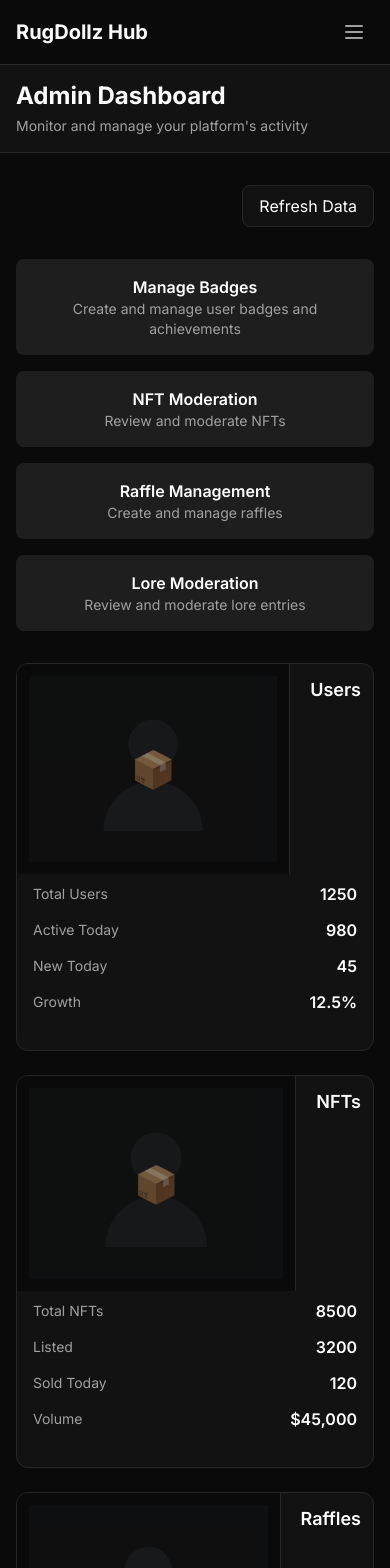
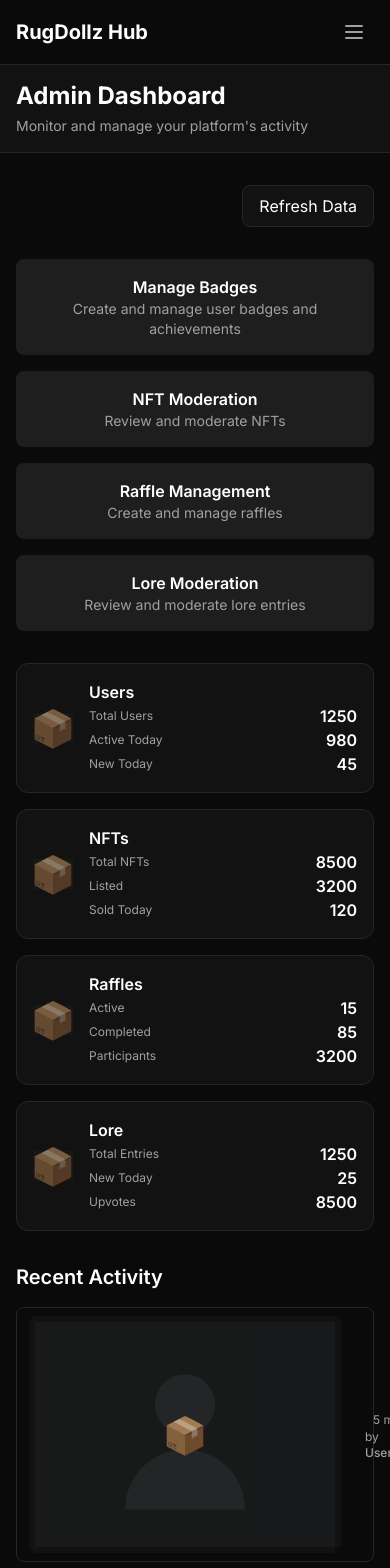
Before and after one commit to LatinGeek/rugdollz-central-hub, a Next.js app: page /admin-dashboard in a window 390 px wide. Shown: the top 1568 px of the page. Built offline with nearby package versions, Linux system fonts and the light colour scheme.

Commit message:
[FEATURE] [StatsCard] Enhance design on mobile view

```diff
--- a/app/(admin)/admin-dashboard/page.tsx
+++ b/app/(admin)/admin-dashboard/page.tsx
@@ -108,7 +108,7 @@ export default function AdminDashboard() {
         </div>
 
         {/* Stats Grid */}
-        <div className="grid grid-cols-1 md:grid-cols-2 lg:grid-cols-4 gap-6 mb-8">
+        <div className="grid grid-cols-1 md:grid-cols-2 lg:grid-cols-4 gap-4 mb-8">
           <StatsCard
             title="Users"
             category="user"
@@ -116,7 +116,6 @@ export default function AdminDashboard() {
               { label: 'Total Users', value: stats.users.total },
               { label: 'Active Today', value: stats.users.active },
               { label: 'New Today', value: stats.users.newToday },
-              { label: 'Growth', value: `${stats.users.growth}%` }
             ]}
           />
           <StatsCard
@@ -126,7 +125,6 @@ export default function AdminDashboard() {
               { label: 'Total NFTs', value: stats.nfts.total },
               { label: 'Listed', value: stats.nfts.listed },
               { label: 'Sold Today', value: stats.nfts.soldToday },
-              { label: 'Volume', value: `$${stats.nfts.volume.toLocaleString()}` }
             ]}
           />
           <StatsCard
@@ -136,7 +134,6 @@ export default function AdminDashboard() {
               { label: 'Active', value: stats.raffles.active },
               { label: 'Completed', value: stats.raffles.completed },
               { label: 'Participants', value: stats.raffles.participants },
-              { label: 'Revenue', value: `$${stats.raffles.revenue.toLocaleString()}` }
             ]}
           />
           <StatsCard
@@ -146,7 +143,6 @@ export default function AdminDashboard() {
               { label: 'Total Entries', value: stats.lore.totalEntries },
               { label: 'New Today', value: stats.lore.newToday },
               { label: 'Upvotes', value: stats.lore.upvotes },
-              { label: 'Active Writers', value: stats.lore.activeWriters }
             ]}
           />
         </div>
--- a/app/components/admin/StatsCard.tsx
+++ b/app/components/admin/StatsCard.tsx
@@ -15,10 +15,40 @@ interface StatsCardProps {
 export function StatsCard({ title, category, stats }: StatsCardProps) {
   return (
     <div className="bg-[rgb(var(--bg-dark))] border border-[rgb(var(--border-dark))] rounded-xl overflow-hidden">
+      {/* Mobile: List-like layout */}
+      <div className="md:hidden flex items-center p-4 gap-4">
+        {/* Image on left */}
+        <div className="w-10 flex-shrink-0">
+          <PlaceholderImage category={category} className="w-full h-full opacity-50" />
+        </div>
+        {/* Content on right */}
+        <div className="flex-1">
+          <h3 className="text-base font-semibold text-[rgb(var(--text-primary))] mb-0">{title}</h3>
+          <div className="space-y-0">
+            {stats.map((stat, index) => (
+              <div key={index} className="flex items-center justify-between">
+                <span className="text-xs text-[rgb(var(--text-secondary))]">
+                  {stat.label}
+                </span>
+                <span className={`text-base font-semibold ${
+                  stat.isAccent
+                    ? 'text-[rgb(var(--accent))]'
+                    : 'text-[rgb(var(--text-primary))]'
+                }`}>
+                  {stat.value}
+                </span>
+              </div>
+            ))}
+          </div>
+        </div>
+      </div>
+
+      {/* Desktop: Original layout */}
+      <div className="hidden md:block">
         {/* Header with gradient overlay */}
         <div className="relative">
           <div className="absolute inset-0 bg-gradient-to-r from-[rgb(var(--accent))] to-[rgb(var(--accent-dark))] opacity-10" />
-        <div className="relative flex">
+          <div className="relative flex flex-col">
             {/* Image Section */}
             <div className="p-3 bg-[rgb(var(--bg-darker))] border-r border-[rgb(var(--border-dark))]">
               <PlaceholderImage category={category} className="w-3 h-3 opacity-50" />
@@ -53,5 +83,6 @@ export function StatsCard({ title, category, stats }: StatsCardProps) {
           <div className="h-1 w-full mt-4 bg-gradient-to-r from-[rgb(var(--accent))] to-[rgb(var(--accent-dark))] opacity-10 rounded-full" />
         </div>
       </div>
+    </div>
   )
 }
```
Lines whose indentation alone changed are shown as unchanged.
